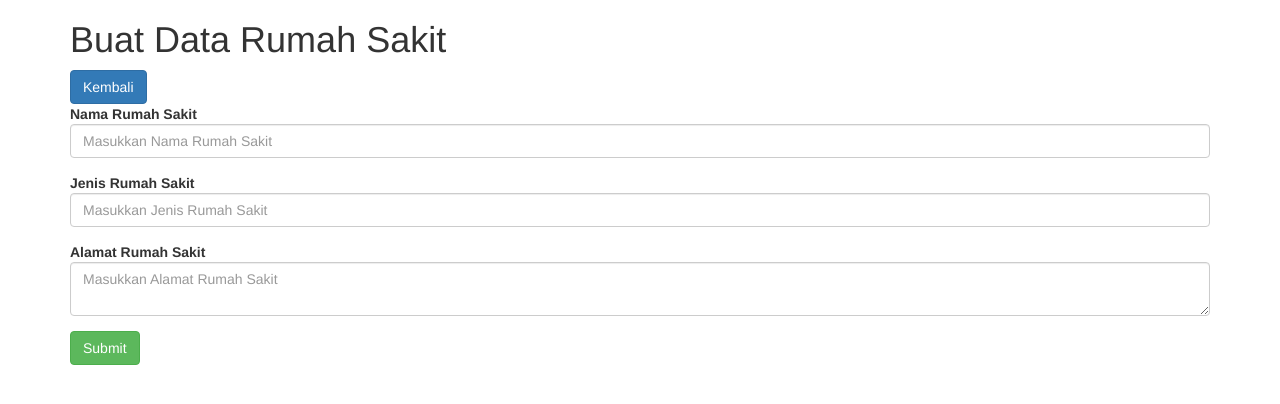
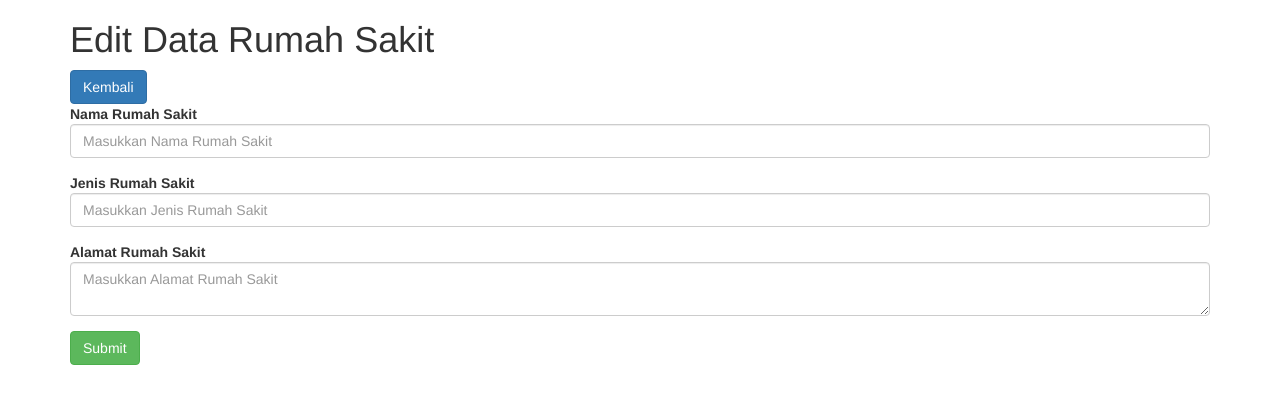
Before and after one commit to RizkiWahfiudin/php-mongodb, a PHP site: page /edit.php in a window 1280 px wide. Shown: the top 404 px of the page. Run offline with PHP 8.4, Linux system fonts and the light colour scheme; data that the repository does not hold is empty.

Commit message:
Update Readme

```diff
--- a/edit.php
+++ b/edit.php
@@ -25,7 +25,7 @@
 </head>
 <body>
    <div class="container">
-      <h1>Buat Data Rumah Sakit</h1>
+      <h1>Edit Data Rumah Sakit</h1>
       <a href="index.php" class="btn btn-primary">Kembali</a>
 
       <form method="POST">
```
Also changed, not shown: README.md.
